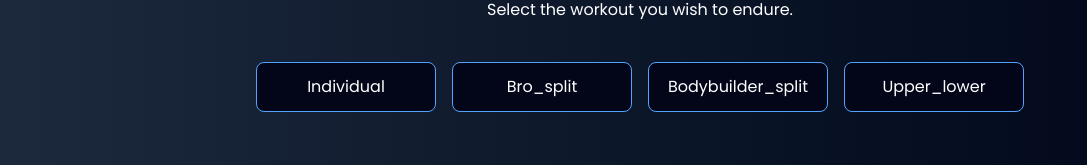
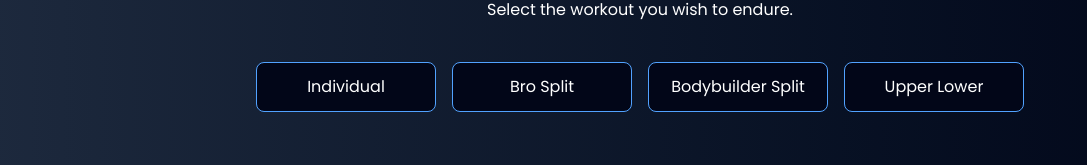
Before and after one commit to AbdullahiAbdulganiyu/fitness-app, a React (Vite) app: page / in a window 1280 px wide. Shown: the part 1094-1259 px from the top of the page, without its empty margins (0-1087 px from the left). Built offline with nearby package versions, Linux system fonts and the light colour scheme.

Commit message:
replacing the _(underscore)  with ' '(space)

```diff
--- a/src/components/Generator.jsx
+++ b/src/components/Generator.jsx
@@ -36,7 +36,7 @@ export default function Generator() {
                 key={typeIndex}
                 className="bg-slate-950 border border-blue-400 py-3 rounded-lg duration-400 hover:border-blue-600"
               >
-                <p className="capitalize">{type}</p>
+                <p className="capitalize">{type.replaceAll("_", " ")}</p>
               </button>
             );
           })}
```
